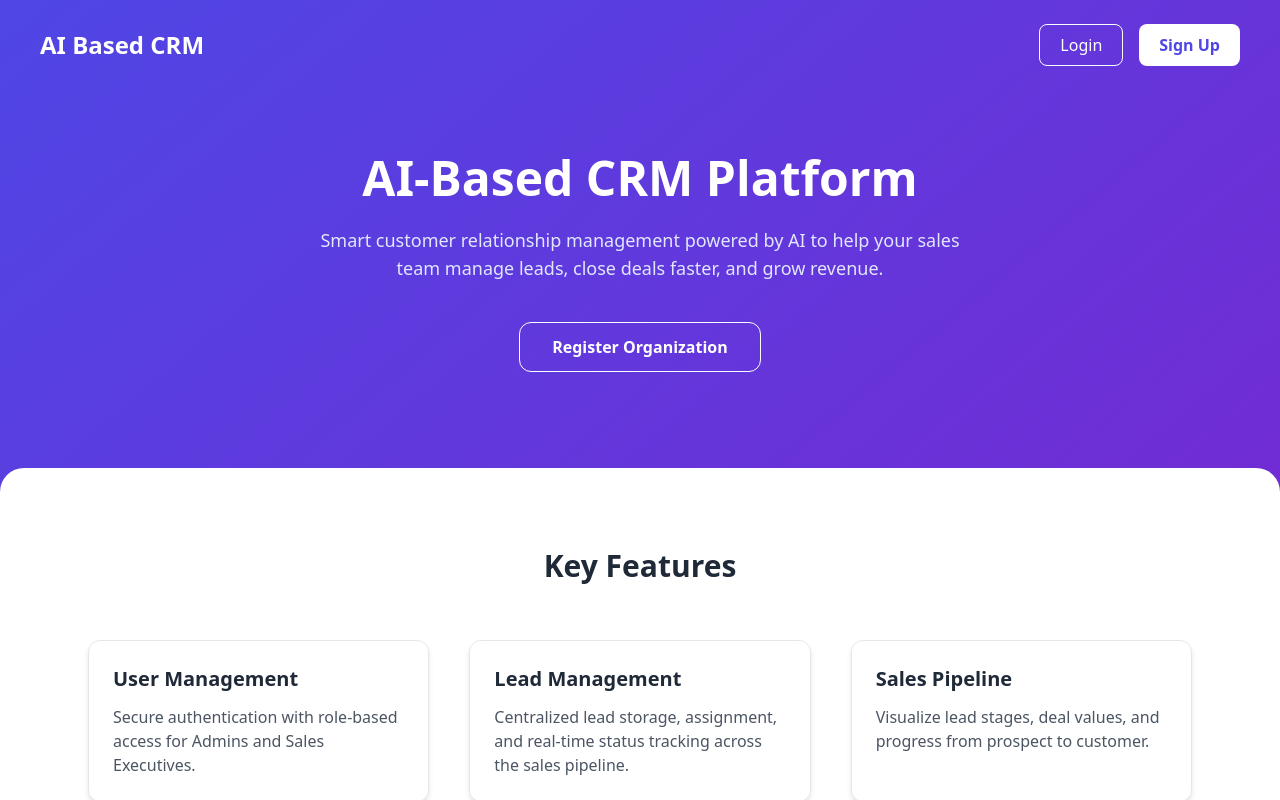
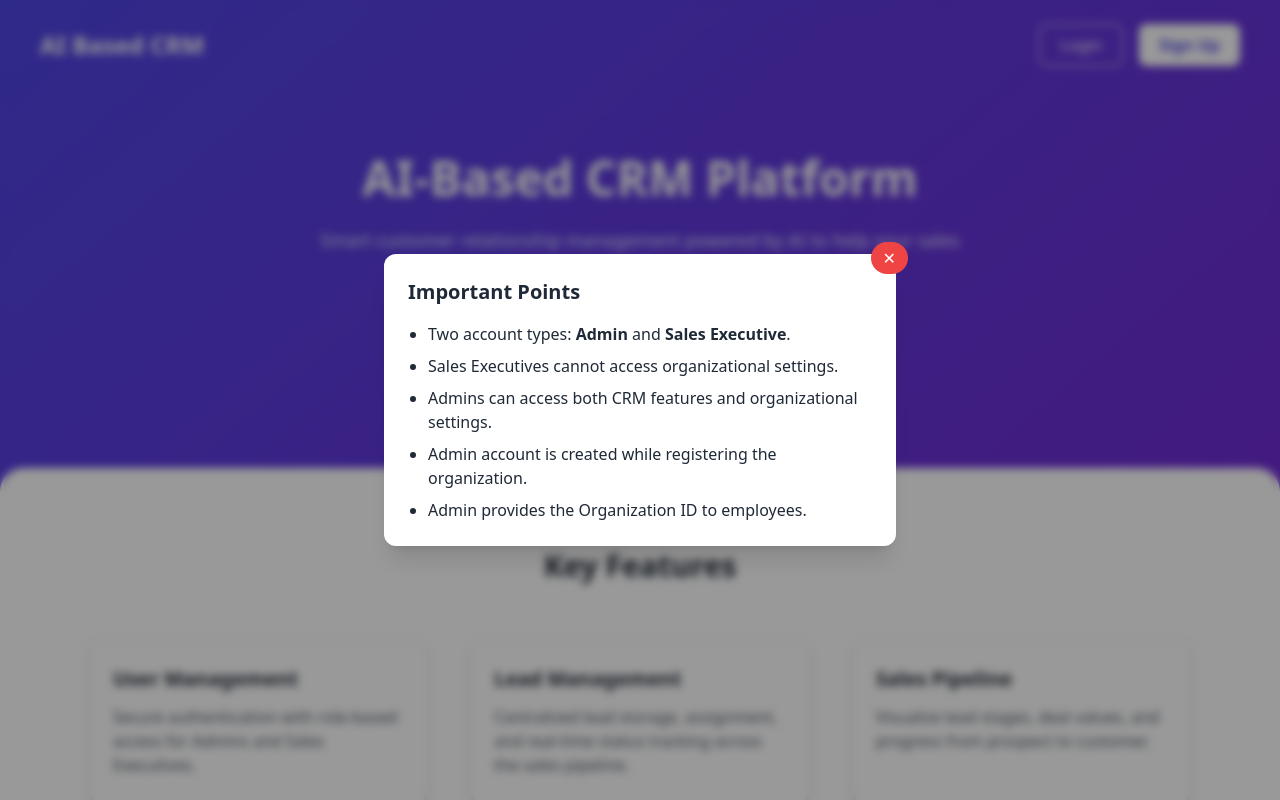
Before and after one commit to SarthakSkamble/AI_CRM, a React (Vite) app in the folder frontend1/: page / in a window 1280 px wide. Shown: the top 800 px of the page. Built offline with nearby package versions, Linux system fonts and the light colour scheme.

Commit message:
home page updated

```diff
--- /dev/null
+++ b/frontend1/src/components/points.jsx
@@ -0,0 +1,15 @@
+export default function Points() {
+  return (
+    <div className="bg-white text-gray-800 p-6 rounded-xl shadow-xl max-w-lg">
+      <h2 className="text-xl font-semibold mb-4">Important Points</h2>
+
+      <ul className="list-disc pl-5 space-y-2">
+        <li>Two account types: <b>Admin</b> and <b>Sales Executive</b>.</li>
+        <li>Sales Executives cannot access organizational settings.</li>
+        <li>Admins can access both CRM features and organizational settings.</li>
+        <li>Admin account is created while registering the organization.</li>
+        <li>Admin provides the Organization ID to employees.</li>
+      </ul>
+    </div>
+  );
+}
--- a/frontend1/src/pages/landing_page.jsx
+++ b/frontend1/src/pages/landing_page.jsx
@@ -1,22 +1,62 @@
+import { useEffect, useState } from "react";
 import { useNavigate } from "react-router-dom";
+import Points from "../components/points";
+
 function LandingPage() {
-    const navigate = useNavigate();
+  const navigate = useNavigate();
+
+  const [showpoints, setpoints] = useState(false);
+
+  useEffect(() => {
+    const timer = setTimeout(() => {
+      setpoints(true);
+    }, 2000);
+
+    return () => clearTimeout(timer);
+  }, []);
+
   return (
-    <div className="min-h-screen bg-gradient-to-br from-indigo-600 to-purple-700 text-white">
-      {/* Navbar */}
+    <div className="relative min-h-screen bg-gradient-to-br from-indigo-600 to-purple-700 text-white">
+
+
+      {showpoints && (
+        <div className="fixed inset-0 flex items-center justify-center bg-black/40 backdrop-blur-sm z-50">
+          <div className="relative">
+            <button
+              onClick={() => setpoints(false)}
+              className="absolute -top-3 -right-3 bg-red-500 text-white px-3 py-1 rounded-full"
+            >
+              ✕
+            </button>
+
+            <Points />
+          </div>
+        </div>
+      )}
+
       <nav className="flex justify-between items-center px-10 py-6">
         <h1 className="text-2xl font-bold">AI Based CRM</h1>
         <div className="flex gap-4">
-          <button onClick={()=>{navigate("/login")}} className="px-5 py-2 rounded-lg border border-white hover:bg-white hover:text-indigo-600 transition">
+          <button
+            onClick={() => {
+              navigate("/login");
+            }}
+            className="px-5 py-2 rounded-lg border border-white hover:bg-white hover:text-indigo-600 transition"
+          >
             Login
           </button>
-          <button onClick={()=>{navigate("/signup")}} className="px-5 py-2 rounded-lg bg-white text-indigo-600 font-semibold hover:bg-gray-100 transition">
+
+          <button
+            onClick={() => {
+              navigate("/signup");
+            }}
+            className="px-5 py-2 rounded-lg bg-white text-indigo-600 font-semibold hover:bg-gray-100 transition"
+          >
             Sign Up
           </button>
         </div>
       </nav>
 
-      {/* Hero Section */}
       <section className="flex flex-col items-center text-center px-6 mt-16">
         <h2 className="text-4xl md:text-5xl font-bold mb-6">
           AI-Based CRM Platform
@@ -33,13 +73,13 @@ function LandingPage() {
         </div>
       </section>
 
-      {/* Features Section */}
+
       <section className="bg-white text-gray-800 mt-24 py-20 rounded-t-3xl">
         <div className="max-w-6xl mx-auto px-6">
           <h3 className="text-3xl font-bold text-center mb-14">Key Features</h3>
 
           <div className="grid md:grid-cols-3 gap-10">
-            {/* Feature Card */}
+
             <div className="p-6 rounded-xl shadow-md border">
               <h4 className="text-xl font-semibold mb-3">User Management</h4>
               <p className="text-gray-600">
```
